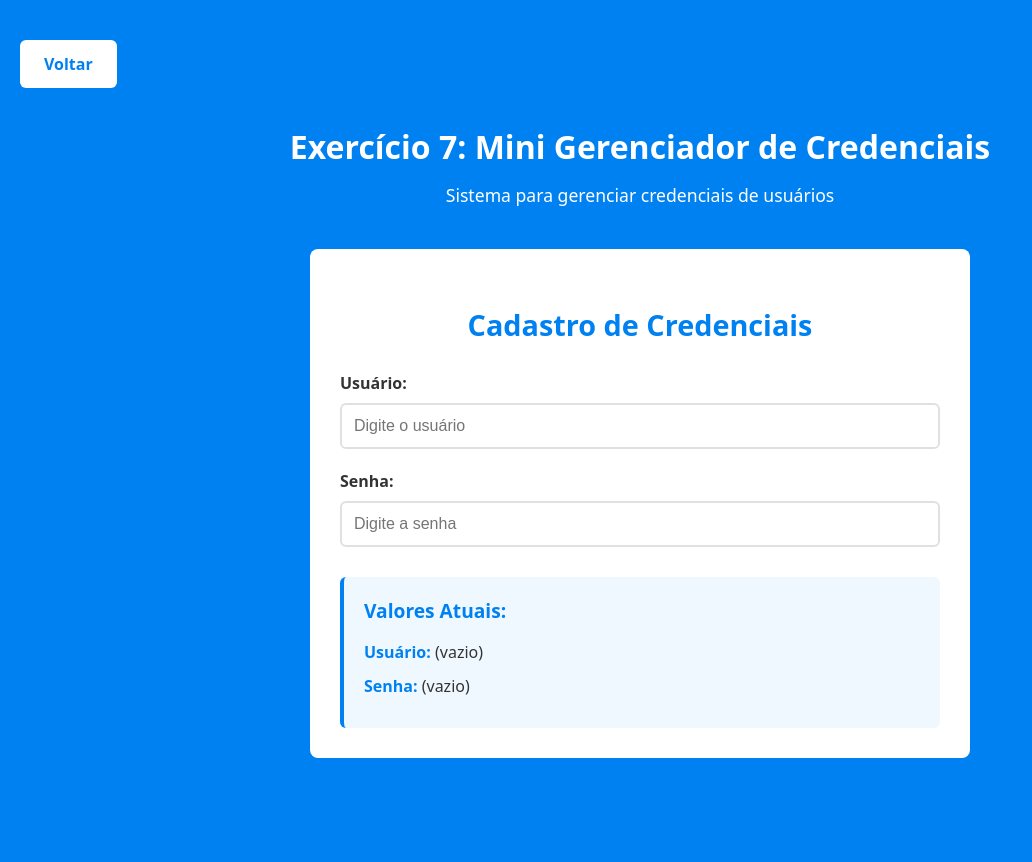
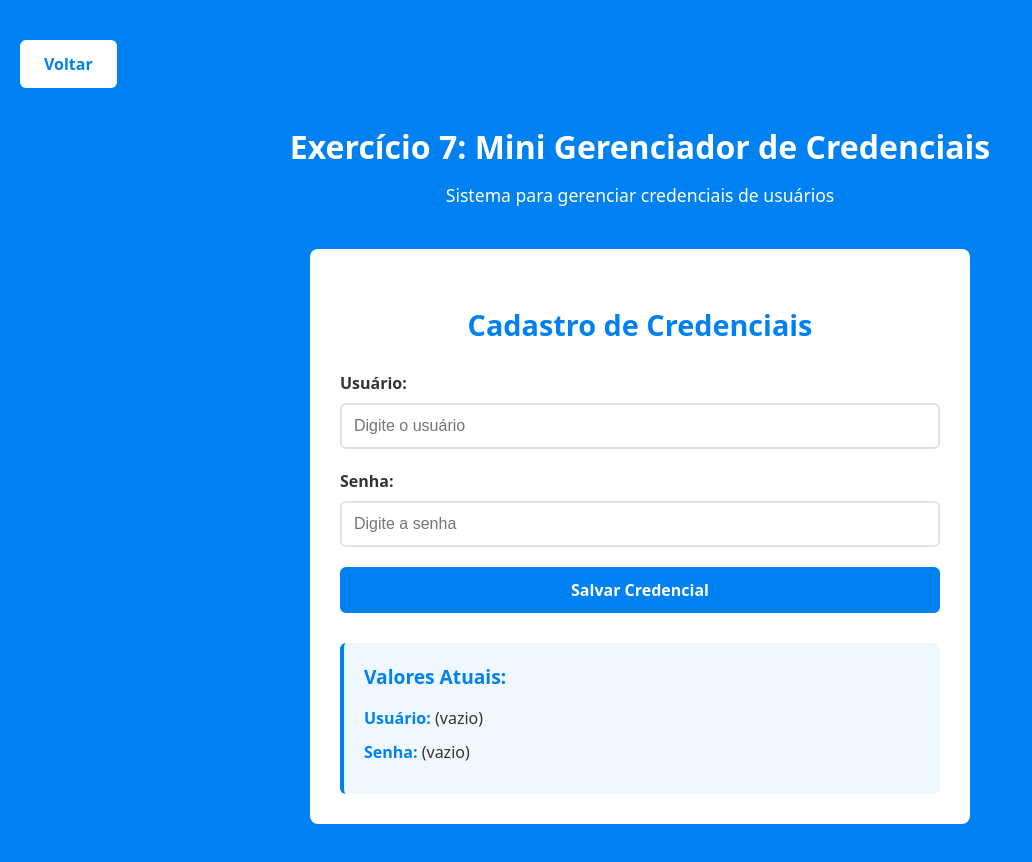
Before and after one commit to thiagoperest/desenvolvimento-react-DR4_TP1, a React (Vite) app: page /exercicio-7 in a window 1280 px wide. Shown: the top 862 px of the page, without its empty margins (0-1032 px from the left). Built offline with nearby package versions, Linux system fonts and the light colour scheme.

Commit message:
feat: add passo 2

```diff
--- a/src/components/GerenciadorCredenciais.css
+++ b/src/components/GerenciadorCredenciais.css
@@ -44,6 +44,23 @@
   border-color: #0081f1;
 }
 
+.btn-salvar {
+  width: 100%;
+  padding: 12px;
+  font-size: 1rem;
+  font-weight: 600;
+  background: #0081f1;
+  color: white;
+  border: none;
+  border-radius: 6px;
+  cursor: pointer;
+  transition: opacity 0.3s ease;
+}
+
+.btn-salvar:hover {
+  opacity: 0.85;
+}
+
 .exibicao {
   background: #f0f8ff;
   padding: 20px;
--- a/src/components/GerenciadorCredenciais.jsx
+++ b/src/components/GerenciadorCredenciais.jsx
@@ -5,11 +5,17 @@ export default function GerenciadorCredenciais() {
   const [usuario, setUsuario] = useState('')
   const [senha, setSenha] = useState('')
 
+  function handleSubmit(e) {
+    e.preventDefault()
+    setUsuario('')
+    setSenha('')
+  }
+
   return (
     <div className="gerenciador-container">
       <h2>Cadastro de Credenciais</h2>
 
-      <form className="form">
+      <form className="form" onSubmit={handleSubmit}>
         <div className="campo">
           <label htmlFor="usuario">Usuário:</label>
           <input
@@ -31,6 +37,10 @@ export default function GerenciadorCredenciais() {
             placeholder="Digite a senha"
           />
         </div>
+
+        <button type="submit" className="btn-salvar">
+          Salvar Credencial
+        </button>
       </form>
 
       <div className="exibicao">
```
